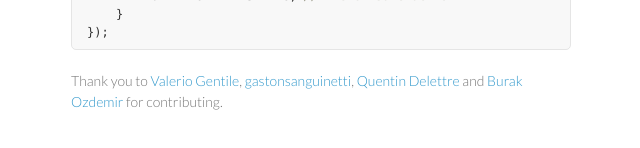
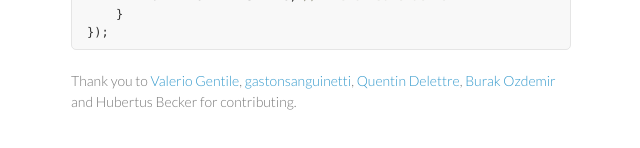
Before and after one commit to valtlfelipe/TinyMCE-LocalAutoSave, a plain HTML site: page index.html in a window 1280 px wide. Shown: the part 1601-1749 px from the top of the page, without its empty margins (499-1139 px from the left). Drawn offline with nearby package versions, Linux system fonts and the light colour scheme; a script that the page names is missing.

Commit message:
add contributor

```diff
--- a/index.html
+++ b/index.html
@@ -115,7 +115,7 @@ If you have translated this plugin, please create a pull request or send me a me
 <span class="p">});</span>
 </pre></div>
 
-<p>Thank you to <a href="https://github.com/dvcama">Valerio Gentile</a>, <a href="https://github.com/gastonsanguinetti">gastonsanguinetti</a>, <a href="https://github.com/qdelettre">Quentin Delettre</a> and <a href="https://github.com/ozdemirburak">Burak Ozdemir</a> for contributing.</p>
+<p>Thank you to <a href="https://github.com/dvcama">Valerio Gentile</a>, <a href="https://github.com/gastonsanguinetti">gastonsanguinetti</a>, <a href="https://github.com/qdelettre">Quentin Delettre</a>, <a href="https://github.com/ozdemirburak">Burak Ozdemir</a> and Hubertus Becker for contributing.</p>
 
       </section>
       <footer>
```
